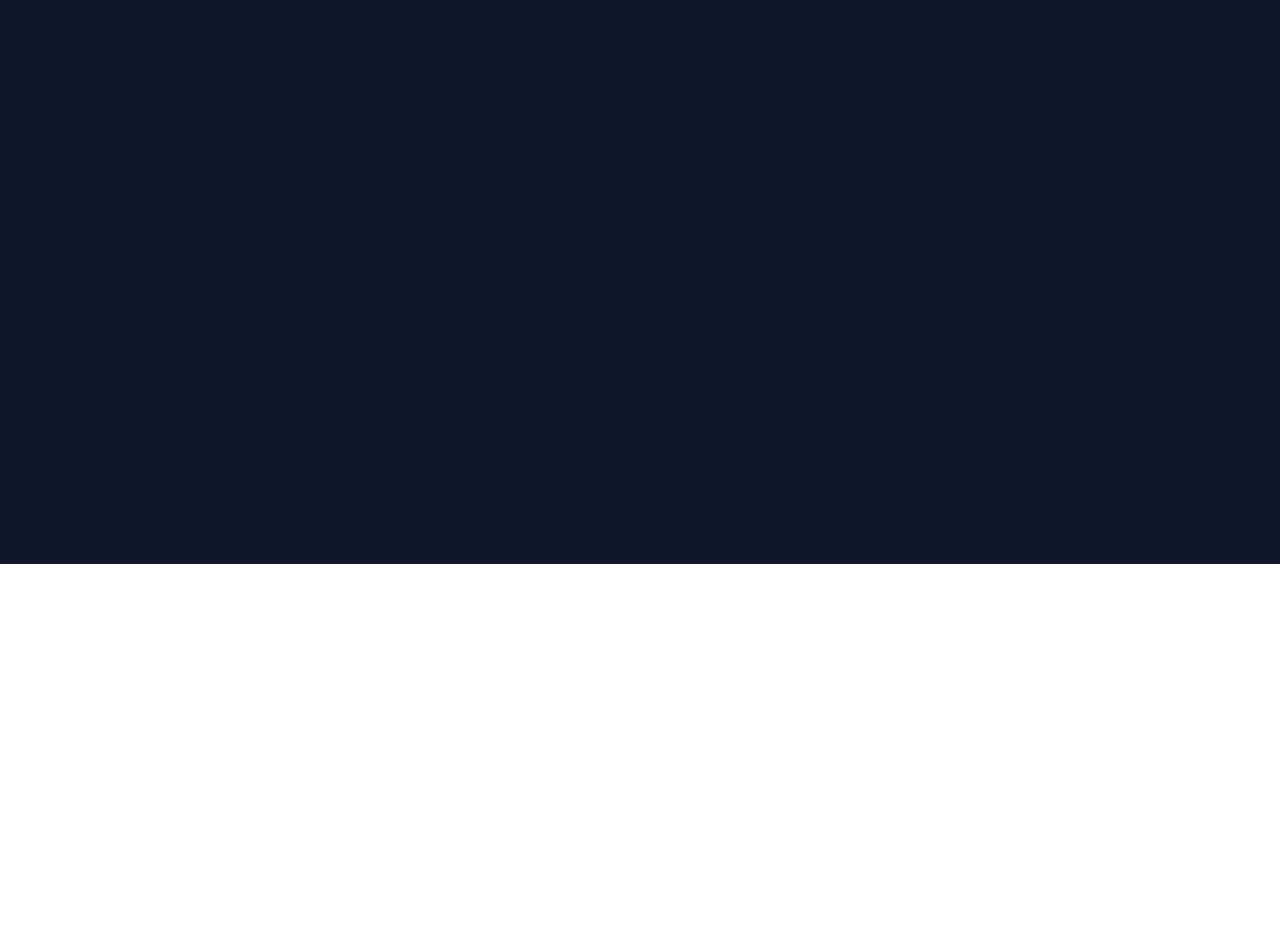
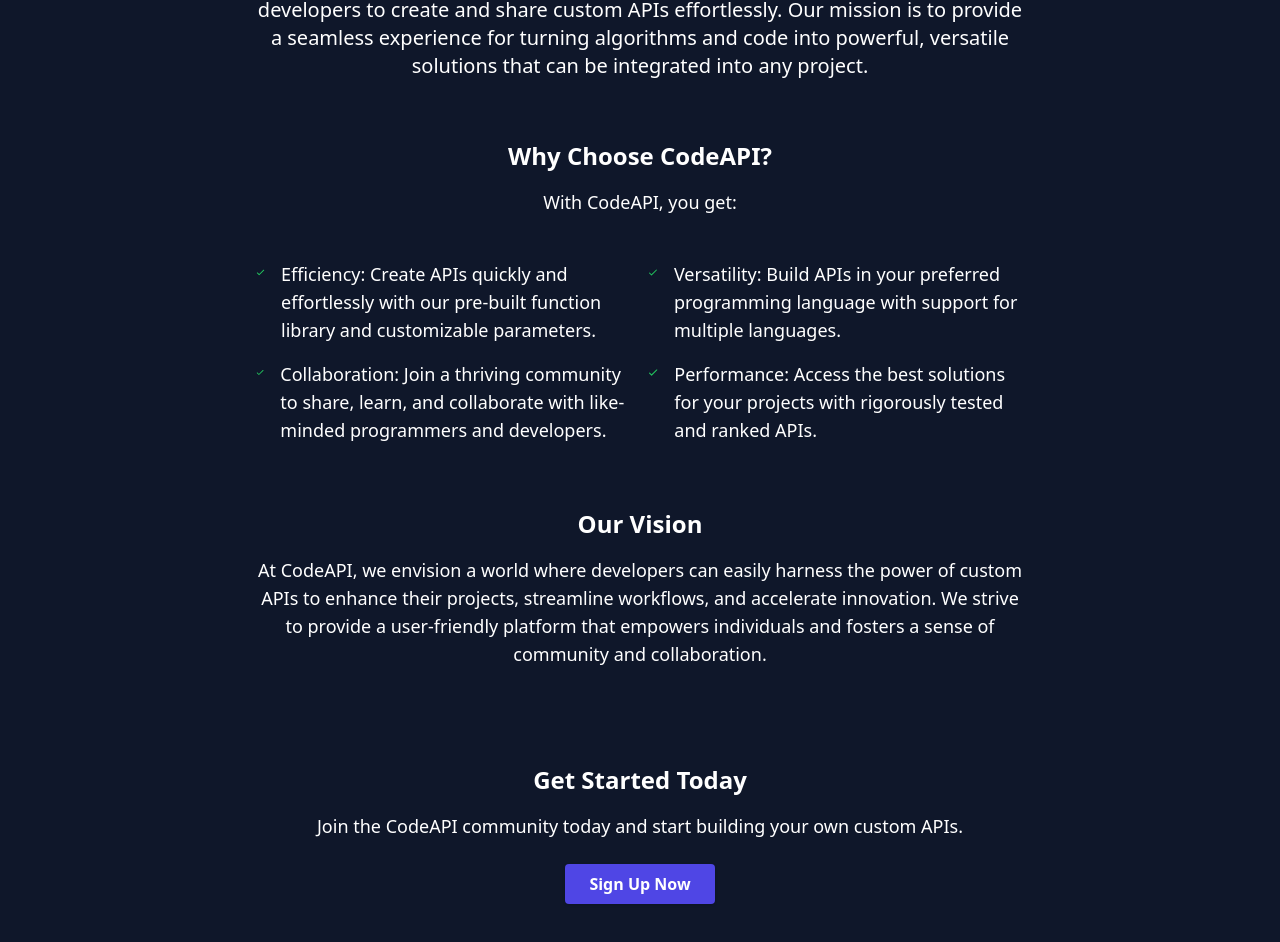
Before and after one commit to its-working/code-api, a Vue app: page /about in a window 1280 px wide. Shown: the part 236-1178 px from the top of the page. Before the commit the page ends 800 px from the top, so only its background shows below. Built offline with nearby package versions, Linux system fonts and the light colour scheme; what codemirror-editor-vue3 would draw is missing.

Commit message:
Home, about pages added

```diff
--- a/src/css/style.css
+++ b/src/css/style.css
@@ -18,7 +18,9 @@
 #navBarContainer {
   @apply bg-slate-900 shadow-slate-800 text-white shadow-md text-sm h-16 ;
 }
-
+.btn{
+  @apply shadow bg-indigo-600 transition-all duration-300 hover:bg-indigo-700 focus:outline-none text-white font-bold py-2 px-6 rounded;
+}
 #navBarContent{
   @apply fixed top-0 md:relative right-0 w-full sm:w-2/4 h-screen md:w-full md:h-full max-[767px]:bg-slate-950  flex-col md:flex-row justify-start md:justify-between items-center;
 }
@@ -33,12 +35,20 @@
   @apply m-3 p-2 border-2 border-white hover:bg-white hover:text-black rounded-md mx-auto flex md:hidden flex-row items-center justify-center;
 }
 /* side and nav bar starts */
+
+.section{
+  @apply flex flex-col items-center justify-center h-screen w-full;
+}
+
+/* scrollbar design starts */
 ::-webkit-scrollbar-thumb {
   background-color: #718096;
 }
 .scrollbar-customized {
   @apply scrollbar-thin scrollbar-track-zinc-900 scrollbar-thumb-slate-400 scrollbar-thumb-rounded;
 }
+/* scrollbar design ends */
+
 .ApiSection {
  @apply  mt-[4.5rem]
 }
@@ -138,6 +148,7 @@
 }
 /* Filter tailwind css ends */
 
+
 /* form css starts */
 .api-form-popUp{
   @apply bg-gradient-to-r from-slate-950 via-slate-800 to-slate-950 border-2 drop-shadow-xl border-slate-700 rounded-lg h-[80vh] w-[90vw] md:w-[60vw] lg:w-[40vw] fixed top-[50%] left-[50%] translate-x-[-50%] translate-y-[-50%] z-50 pt-10 pb-4;
--- a/src/views/About.vue
+++ b/src/views/About.vue
@@ -1,13 +1,105 @@
 <template>
-    <div class="container mx-auto">
-        I am About
+  <section class="container mx-auto pt-28 p-5">
+    <div class="container mx-auto px-4 sm:px-6 lg:px-8">
+      <div class="max-w-3xl mx-auto py-5">
+        <h2 class="text-4xl font-bold text-center mb-8 magic">About CodeAPI</h2>
+        <p class="text-xl text-center mb-12">
+          CodeAPI is a revolutionary platform designed to empower programmers and
+          developers to create and share custom APIs effortlessly. Our mission is to
+          provide a seamless experience for turning algorithms and code into powerful,
+          versatile solutions that can be integrated into any project.
+        </p>
+
+        <div class="flex flex-col space-y-8 ">
+          <div class="text-center py-3">
+            <h3 class="text-2xl font-bold mb-4">Why Choose CodeAPI?</h3>
+            <p class="text-lg">With CodeAPI, you get:</p>
+          </div>
+          <ul class="grid grid-cols-1 sm:grid-cols-2 gap-4">
+            <li class="flex items-start space-x-4">
+              <svg class="w-6 h-6 text-green-500" fill="currentColor" viewBox="0 0 20 20">
+                <path
+                  fill-rule="evenodd"
+                  d="M17.707 5.293a1 1 0 010 1.414l-10 10a1 1 0 01-1.414 0l-4-4a1 1 0 111.414-1.414L7 14.586l9.293-9.293a1 1 0 011.414 0z"
+                  clip-rule="evenodd"
+                ></path>
+              </svg>
+              <p class="text-lg">
+                Efficiency: Create APIs quickly and effortlessly with our pre-built
+                function library and customizable parameters.
+              </p>
+            </li>
+            <li class="flex items-start space-x-4">
+              <svg class="w-6 h-6 text-green-500" fill="currentColor" viewBox="0 0 20 20">
+                <path
+                  fill-rule="evenodd"
+                  d="M17.707 5.293a1 1 0 010 1.414l-10 10a1 1 0 01-1.414 0l-4-4a1 1 0 111.414-1.414L7 14.586l9.293-9.293a1 1 0 011.414 0z"
+                  clip-rule="evenodd"
+                ></path>
+              </svg>
+              <p class="text-lg">
+                Versatility: Build APIs in your preferred programming language with
+                support for multiple languages.
+              </p>
+            </li>
+            <li class="flex items-start space-x-4">
+              <svg class="w-6 h-6 text-green-500" fill="currentColor" viewBox="0 0 20 20">
+                <path
+                  fill-rule="evenodd"
+                  d="M17.707 5.293a1 1 0 010 1.414l-10 10a1 1 0 01-1.414 0l-4-4a1 1 0 111.414-1.414L7 14.586l9.293-9.293a1 1 0 011.414 0z"
+                  clip-rule="evenodd"
+                ></path>
+              </svg>
+              <p class="text-lg">
+                Collaboration: Join a thriving community to share, learn, and collaborate
+                with like-minded programmers and developers.
+              </p>
+            </li>
+            <li class="flex items-start space-x-4">
+              <svg class="w-6 h-6 text-green-500" fill="currentColor" viewBox="0 0 20 20">
+                <path
+                  fill-rule="evenodd"
+                  d="M17.707 5.293a1 1 0 010 1.414l-10 10a1 1 0 01-1.414 0l-4-4a1 1 0 111.414-1.414L7 14.586l9.293-9.293a1 1 0 011.414 0z"
+                  clip-rule="evenodd"
+                ></path>
+              </svg>
+              <p class="text-lg">
+                Performance: Access the best solutions for your projects with rigorously
+                tested and ranked APIs.
+              </p>
+            </li>
+          </ul>
+
+          <div class="text-center py-8">
+            <h3 class="text-2xl font-bold mb-4">Our Vision</h3>
+            <p class="text-lg">
+              At CodeAPI, we envision a world where developers can easily harness the
+              power of custom APIs to enhance their projects, streamline workflows, and
+              accelerate innovation. We strive to provide a user-friendly platform that
+              empowers individuals and fosters a sense of community and collaboration.
+            </p>
+          </div>
+
+          <div class="text-center py-8 flex justify-between flex-col">
+            <h3 class="text-2xl font-bold mb-4">Get Started Today</h3>
+            <p class="text-lg">
+              Join the CodeAPI community today and start building your own custom APIs.
+            </p>
+            <a
+              href="#cta"
+              class="btn w-fit mx-auto mt-6"
+              >Sign Up Now</a
+            >
+          </div>
+        </div>
+      </div>
     </div>
-  </template>
+  </section>
+</template>
 
-  <script>
-  export default {
-    name: 'AboutView',
-    components: {
-    }
-  }
-  </script>
+<script>
+export default {
+  name: "AboutView",
+  components: {},
+};
+</script>
--- a/src/views/Home.vue
+++ b/src/views/Home.vue
@@ -1,11 +1,43 @@
 <template>
-  <div class="container mx-auto pt-60">
-I am Home
+ <section class="container mx-auto pt-32 md:pt-16 p-5 bg-dark-900">
+  <div class="flex flex-col md:flex-row">
+    <div class="md:w-1/2 flex justify-center items-center flex-col text-center">
+      <h1 class="text-4xl text-white font-bold mb-6">Empower Your Code with Custom APIs</h1>
+      <p class="text-gray-300 mb-8 px-0 md:px-8 text-center">
+        Build tailored APIs effortlessly. Transform your code into powerful and versatile solutions. Join the community of competitive programmers and developers. Empower your code with CodeAPI.
+      </p>
+      <a href="#" class="btn text-3xl">Get Started</a>
+    </div>
+    <div class="md:w-1/2 mt-8 md:mt-0">
+      <img class="h-full" :src="require('/src/images/banner.png')" alt="Banner Image">
+    </div>
   </div>
+</section>
+
+<section class="features section">
+    <h2 class="text-2xl">Features and Benefits</h2>
+    <!-- Add your feature list here -->
+  </section>
+
+  <section class="testimonials section">
+    <h2 class="text-2xl">What Our Users Say</h2>
+    <!-- Add testimonials or customer reviews here -->
+  </section>
+
+  <section class="api-examples section">
+    <h2 class="text-2xl">API Examples</h2>
+    <!-- Add your API examples or use cases here -->
+  </section>
+
+  <section class="community section">
+    <h2 class="text-2xl">Join the CodeAPI Community</h2>
+    <!-- Add information about the community features, collaboration, and sharing options here -->
+  </section>
+
 </template>
 
 <script>
-  export default {
-    name: 'homeView',
-  };
+export default {
+  name: "homeView",
+};
 </script>
```
Also changed, not shown: src/images/banner.png (added).
